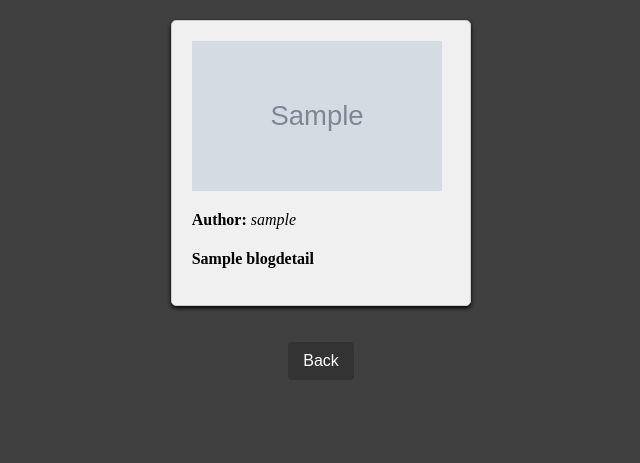
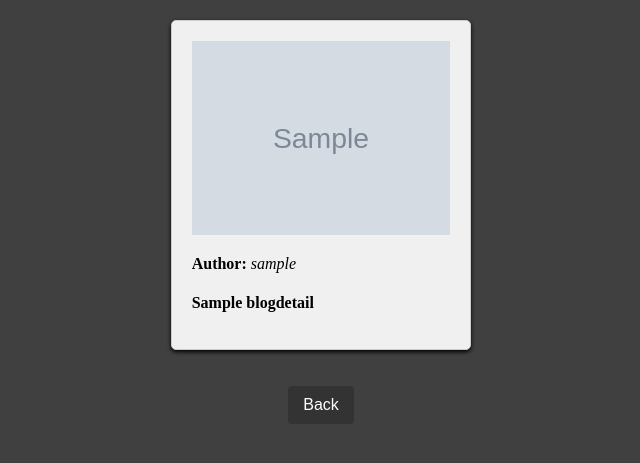
Before and after one commit to ishaan230/OpenVerse, a Flask app: page /view in a window 1280 px wide. Shown: the part 62-525 px from the top of the page, without its empty margins (319-959 px from the left). Run offline with Flask 3, Linux system fonts and the light colour scheme; the visitor is signed in with stand-in values (Sample User, id 1); grey boxes marked "Sample" are stand-in pictures; a database or web service that is not in the repository returns one stand-in record (values such as "Sample title").

Commit message:
little fix

```diff
--- a/templates/views.html
+++ b/templates/views.html
@@ -85,7 +85,7 @@
   {% for item in data %}
     <div class="card" style="background-color:#f0f0f0" onclick="expandContent(this)">
       <form action="/update_post/{{ item[1] }}" method="POST">
-        <img src="../{{ item[3] }}" alt="Placeholder Image" style="width: 250px; height: 150px;">
+        <img src="../{{ item[3] }}" alt="Placeholder Image" style="width: 100%; height: auto;">
         <div class="card-content">
           <p><b>Author: </b><i>{{ item[0] }}</i></p> <!-- Username -->
           <h4>{{ item[1] }}</h4> <!-- Title -->
```
